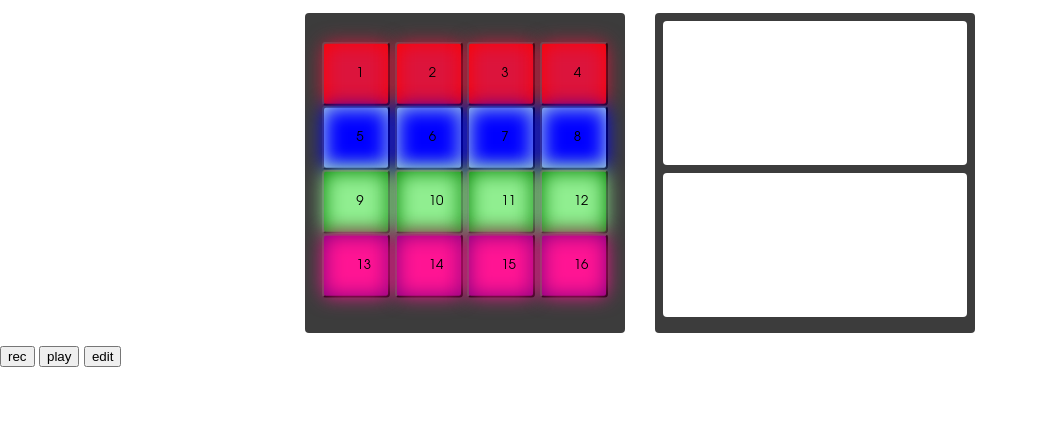
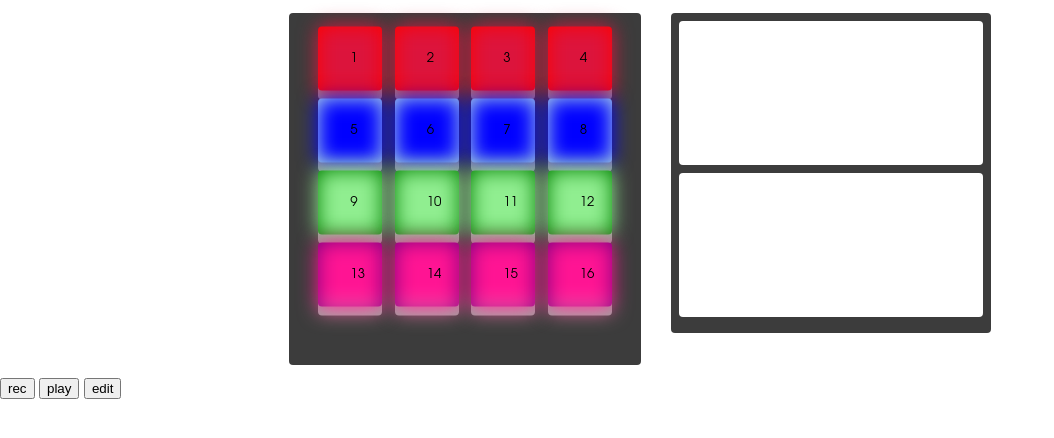
Before and after one commit to Skorpo/web-project-music, a PHP site: page /main.html in a window 1280 px wide. Shown: the part 70-508 px from the top of the page, without its empty margins (0-1054 px from the left). Run offline with PHP 8.4, Linux system fonts and the light colour scheme.

Commit message:
Update style.css

```diff
--- a/peter_work/style.css
+++ b/peter_work/style.css
@@ -32,37 +32,45 @@ body{
 
 /*Styling for the pads*/
 
-
+.pad:active{
+	 background-color: #3e8e41;
+  box-shadow: 0 5px #666;
+  transform: translateY(4px);
+}
 
 .pad{
 
 
 
     /*Allow spacing and sizing to be responsive*/
-
-
+	margin: 4px;
+    display: flex;
 
     width:20%;
 
-    height:20%;
+	height:20%;
 
     display: inline-block;
 
     top: 50%;
 
-    transform: translateY(+45%);
+    transform: translateY(-10%);
 
 	outline: none;
 
 	cursor: pointer;
 
-	padding: 15px 32px;
+	padding: 16px 32px;
 
 	border-radius: 4px;
 
 	font-family:Avantgarde, TeX Gyre Adventor, URW Gothic L, sans-serif;
 
 	text-align: center;
+
+	border: none;
+
+	box-shadow: 0 9px #999;
 
 
 
@@ -81,40 +89,37 @@ body{
     right: 0;
     z-index: -1; // Set behind primary button
   }
-  @keyframes glow {
-  0% {
-    background: $color-primary;
-  }
-  25% {
-    background: $color-primary-light;
-  }
-  100% {
-    background: $color-primary;
-  }
+
+
+
+
+#pad1:before{
+	background: #DC143C;
+	box-shadow: 0 5px red;
+	}
+#pad2:before{background: #DC143C;
+box-shadow: 0 5px red;}
+#pad3:before{background: #DC143C;
+box-shadow: 0 5px red;}
+#pad4:before{background: #DC143C;
+box-shadow: 0 5px red;}
+#pad5:before{background: blue;
 }
-  .pad::active{
-	  animation: glow 1s ease-in infinite;
-	  box-shadow: 0 5px #666;
-	transform: translateY(4px);
-
-  }
-
-#pad1::before{background: #DC143C;}
-#pad2::before{background: #DC143C;}
-#pad3::before{background: #DC143C;}
-#pad4::before{background: #DC143C;}
-#pad5::before{background: blue;}
-#pad6::before{background: blue;}
-#pad7::before{background: blue;}
-#pad8::before{background: blue;}
-#pad9::before{background: lightGreen;}
-#pad10::before{background: lightGreen;}
-#pad11::before{background: lightGreen;}
-#pad12::before{background: lightGreen;}
-#pad13::before{background: #FF1493;}
-#pad14::before{background: #FF1493;}
-#pad15::before{background: #FF1493;}
-#pad16::before{background: #FF1493;}
+#pad6:before{background: blue;}
+#pad7:before{background: blue;}
+#pad8:before{background: blue;}
+#pad9:before{background: lightGreen;}
+#pad10:before{background: lightGreen;}
+#pad11:before{background: lightGreen;}
+#pad12:before{background: lightGreen;}
+#pad13:before{background: #FF1493;
+box-shadow: 0 5px pink;}
+#pad14:before{background: #FF1493;
+box-shadow: 0 5px pink;}
+#pad15:before{background: #FF1493;
+box-shadow: 0 5px pink;}
+#pad16:before{background: #FF1493;
+box-shadow: 0 5px pink;}
 
 
 
@@ -157,7 +162,7 @@ header {
 
   padding: 10px;
 
-  color: white;
+  color: black;
 
 
 
@@ -209,7 +214,7 @@ header {
 
 #pad_container{
 
-
+	display: flex;
 
     /*Using vw to enable a responsive square*/
 
@@ -219,7 +224,7 @@ header {
 
     margin:1vw;
 
-
+	padding: 16px 16px 16px 16px;
 
     background: rgb(60,60,60);
 
```
